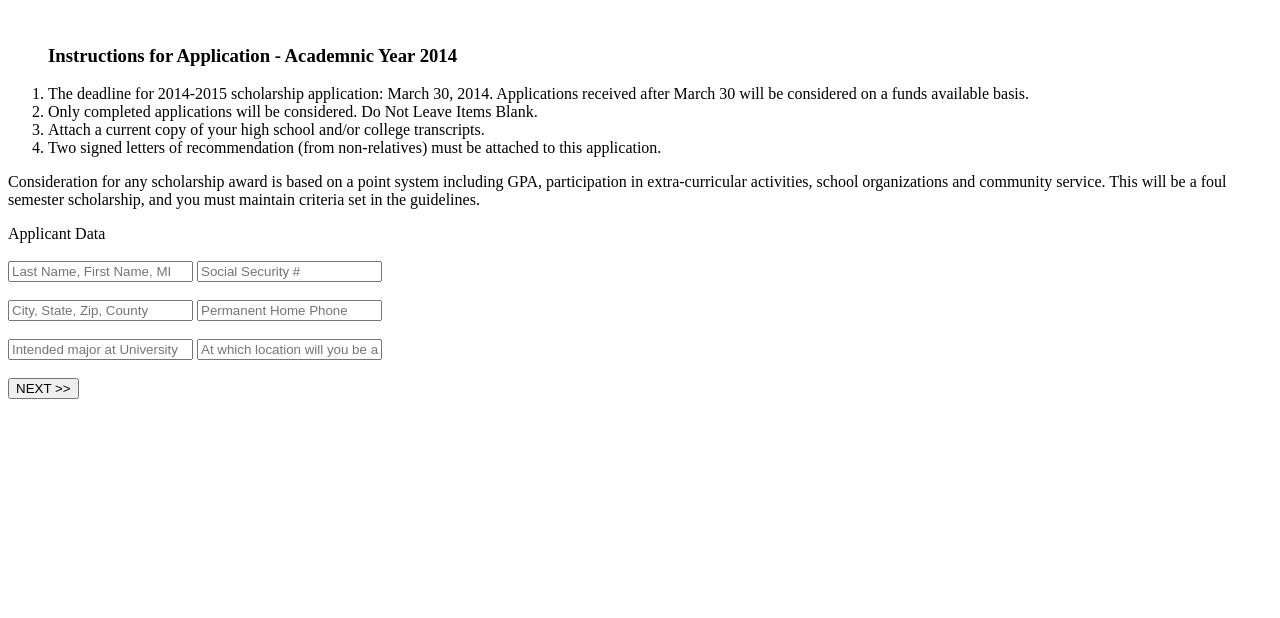
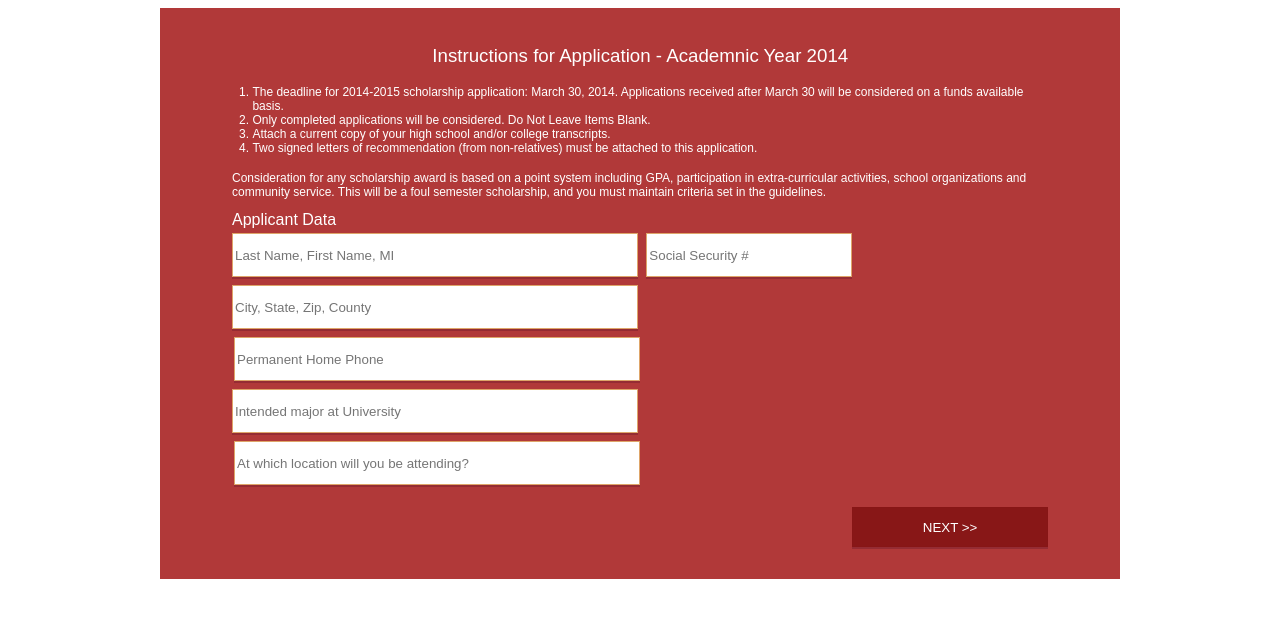
Before and after one commit to ryanthtra/prototypes, a PHP site: page /form2.html in a window 1280 px wide. Shown: the top 618 px of the page. Run offline with PHP 8.4, Linux system fonts and the light colour scheme.

Commit message:
html_css_responsive - Ryan Transfiguracion

```diff
--- a/responsive_design/form2.html
+++ b/responsive_design/form2.html
@@ -25,17 +25,17 @@
             Consideration for any scholarship award is based on a point system including GPA, participation in extra-curricular activities, school organizations and community service.  This will be a foul semester scholarship, and you must maintain criteria set in the guidelines.
         </p>
 
-        <form id="fs-2" action="http://learningfuze.com/echo.php">Applicant Data
-            <br>
-            <br>
+        <form id="fs-2" action="http://learningfuze.com/echo.php"><div id="form-title">Applicant Data</div>
+            <!--<br>
+            <br>-->
             <input type="text" name="full_name" placeholder="Last Name, First Name, MI">
             <input type="text" name="ssn" maxlength="9" placeholder="Social Security #">
-            <br>
-            <br>
+            <!--<br>
+            <br>-->
             <input type="text" name="home_location" placeholder="City, State, Zip, County">
             <input type="text" name="home_number" placeholder="Permanent Home Phone">
-            <br>
-            <br>
+            <!--<br>
+            <br>-->
             <input type="text" name="major" placeholder="Intended major at University">
             <input type="text" name="school_location" placeholder="At which location will you be attending?">
             <br>
--- a/responsive_design/style.css
+++ b/responsive_design/style.css
@@ -8,3 +8,160 @@
 {
     font-size: 2vw;
 }
+
+/*below for feature set 2 (form2.html)*/
+
+div.page-wrapper-2
+{
+    width: 960px;
+    height: auto;
+    margin: 0 auto;
+    background-color: rgb(177,57,57);
+    color: white;
+    font-family: arial, helvetica, sans-serif;
+}
+
+div.page-wrapper-2>div#page-contents
+{
+    position: relative;
+    margin: 0% 7.5%;
+}
+
+div#page-contents>ol
+{
+    padding: 0 0 0 2.5%;
+}
+
+div#page-contents>ol>h3
+{
+    text-align: center;
+    font-weight: normal;
+    padding: 0 2.5% 0 0;
+}
+
+div#page-contents>ol>li
+{
+    font-size: 75%;
+}
+
+div#page-contents>p
+{
+    font-size: 75%;
+}
+
+form#fs-2>input
+{
+    box-shadow: 0px 2px 0px rgb(149, 44, 51);
+}
+
+form#fs-2>input[type=text], form#fs-2>input[type=number]
+{
+    height: 40px;
+    width: 49%;
+    border: 1px solid rgb(222, 165, 105);
+    margin: .5vh auto;
+}
+
+form#fs-2>input[type=text]:nth-of-type(odd)
+{
+    margin-right: .25%;
+}
+
+form#fs-2>input[type=text]:nth-of-type(even)
+{
+    margin-left: .25%;
+}
+
+form#fs-2>input[type=text][name=ssn]
+{
+    width: 24.5%;
+}
+
+form#fs-2>input[type=submit]
+{
+    float: right;
+    height: 40px;
+    width: 24%;
+    border: 1px solid rgb( 135, 22, 22);
+    background-color: rgb(136, 23, 23);
+    color: white;
+}
+
+/* below for responsive form2.html*/
+/* 750px portrait width of iPhone 6 */
+@media screen and (max-device-width: 480px)
+{
+    div.page-wrapper-2
+    {
+        width: 100%;
+        height: 100vh;
+        margin: 0;
+    }
+
+    div#page-contents h3
+    {
+        font-size: 135%;
+    }
+
+    div#page-contents>ol>li
+    {
+        line-height: 200%;
+        font-size: 90%;
+    }
+
+    div#page-contents>p
+    {
+        line-height: 150%;
+        font-size: 90%;
+    }
+
+    div#page-contents>form#fs-2>div#form-title
+    {
+        text-align: center;
+        font-size: 150%;
+        margin: .75vh auto;
+    }
+
+    div#page-contents>form#fs-2>input
+    {
+        width: 100%;
+        height: 4vh;
+        margin: .75vh auto;
+    }
+
+    /* Chrome - input placeholder */
+    div#page-contents>form#fs-2>input::-webkit-input-placeholder
+    {
+        height: 100%;
+        font-size: 150%;
+        padding-left: 3%;
+        padding-bottom: 5%;
+    }
+
+    /* Firefox 19+ - input placeholder */
+    div#page-contents>form#fs-2>input::-moz-placeholder
+    {
+        height: 100%;
+        font-size: 150%;
+        padding-left: 3%;
+        padding-bottom: 5%;
+    }
+
+    /* Firefox 18- - input placeholder */
+    div#page-contents>form#fs-2>input:-moz-placeholder
+    {
+        height: 100%;
+        font-size: 150%;
+        padding-left: 3%;
+        padding-bottom: 5%;
+    }
+
+    /* IE - input placeholder */
+    div#page-contents>form#fs-2>input::-ms-input-placeholder
+    {
+        height: 100%;
+        font-size: 150%;
+        padding-left: 3%;
+        padding-bottom: 5%;
+    }
+}
```
